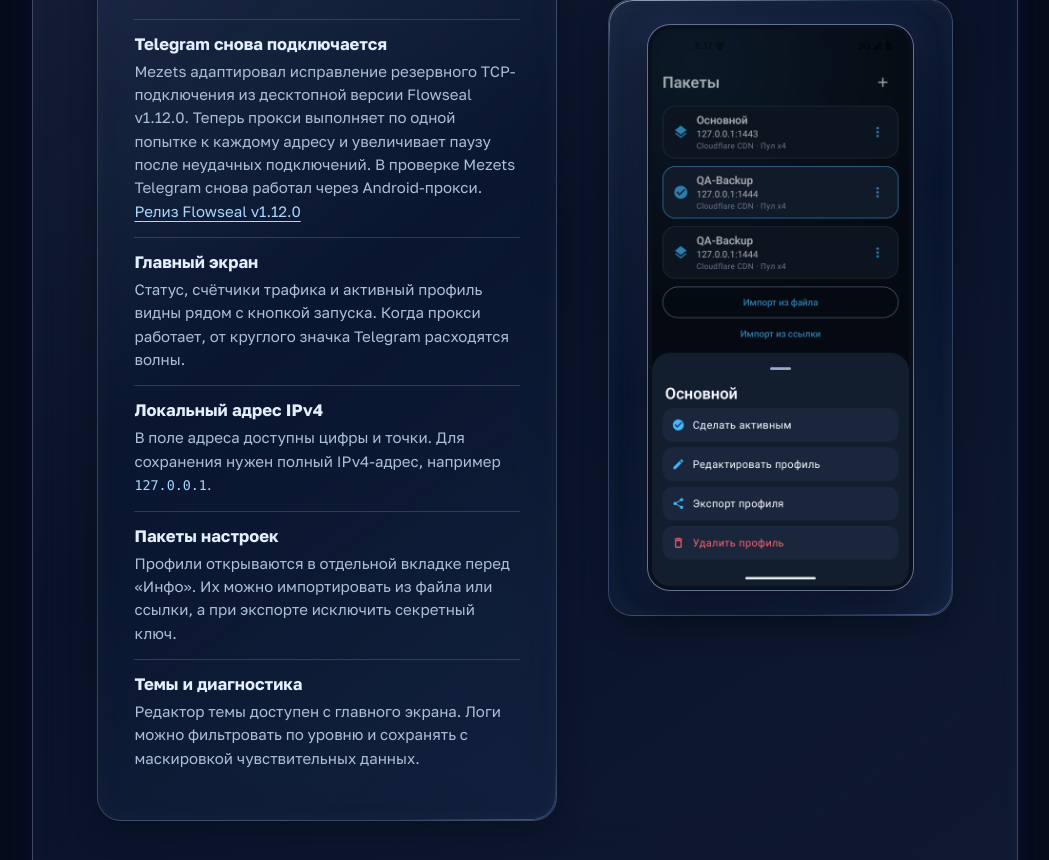
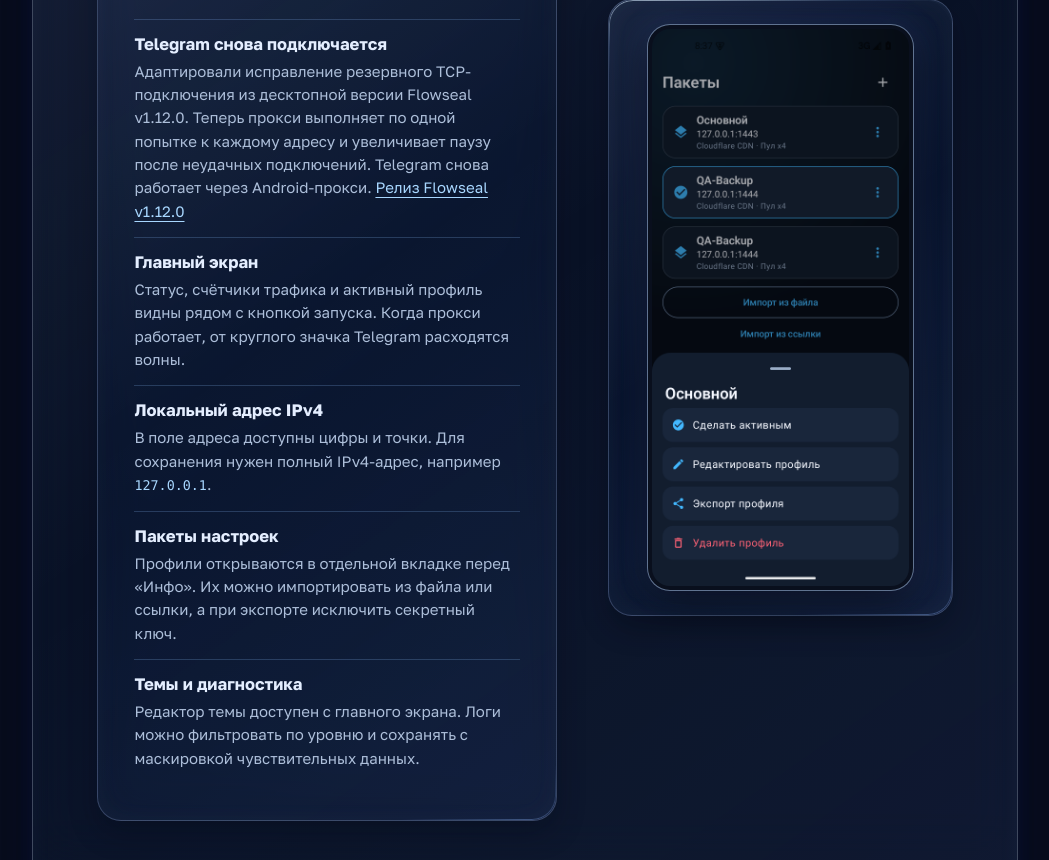
Before and after one commit to Mezets/tg-ws-proxy-android, a plain HTML site: page docs/index.html in a window 1280 px wide. Shown: the part 1058-1918 px from the top of the page, without its empty margins (201-1250 px from the left). Drawn offline with Linux system fonts and the light colour scheme.

Commit message:
Update index.html

```diff
--- a/docs/index.html
+++ b/docs/index.html
@@ -95,7 +95,7 @@
           <dl class="change-list">
             <div data-reveal>
               <dt>Telegram снова подключается</dt>
-              <dd>Mezets адаптировал исправление резервного TCP-подключения из десктопной версии Flowseal v1.12.0. Теперь прокси выполняет по одной попытке к каждому адресу и увеличивает паузу после неудачных подключений. В проверке Mezets Telegram снова работал через Android-прокси. <a href="https://github.com/Flowseal/tg-ws-proxy/releases/tag/v1.12.0" target="_blank" rel="noopener noreferrer">Релиз Flowseal v1.12.0</a></dd>
+              <dd>Адаптировали исправление резервного TCP-подключения из десктопной версии Flowseal v1.12.0. Теперь прокси выполняет по одной попытке к каждому адресу и увеличивает паузу после неудачных подключений. Telegram снова работает через Android-прокси. <a href="https://github.com/Flowseal/tg-ws-proxy/releases/tag/v1.12.0" target="_blank" rel="noopener noreferrer">Релиз Flowseal v1.12.0</a></dd>
             </div>
             <div data-reveal>
               <dt>Главный экран</dt>
```
